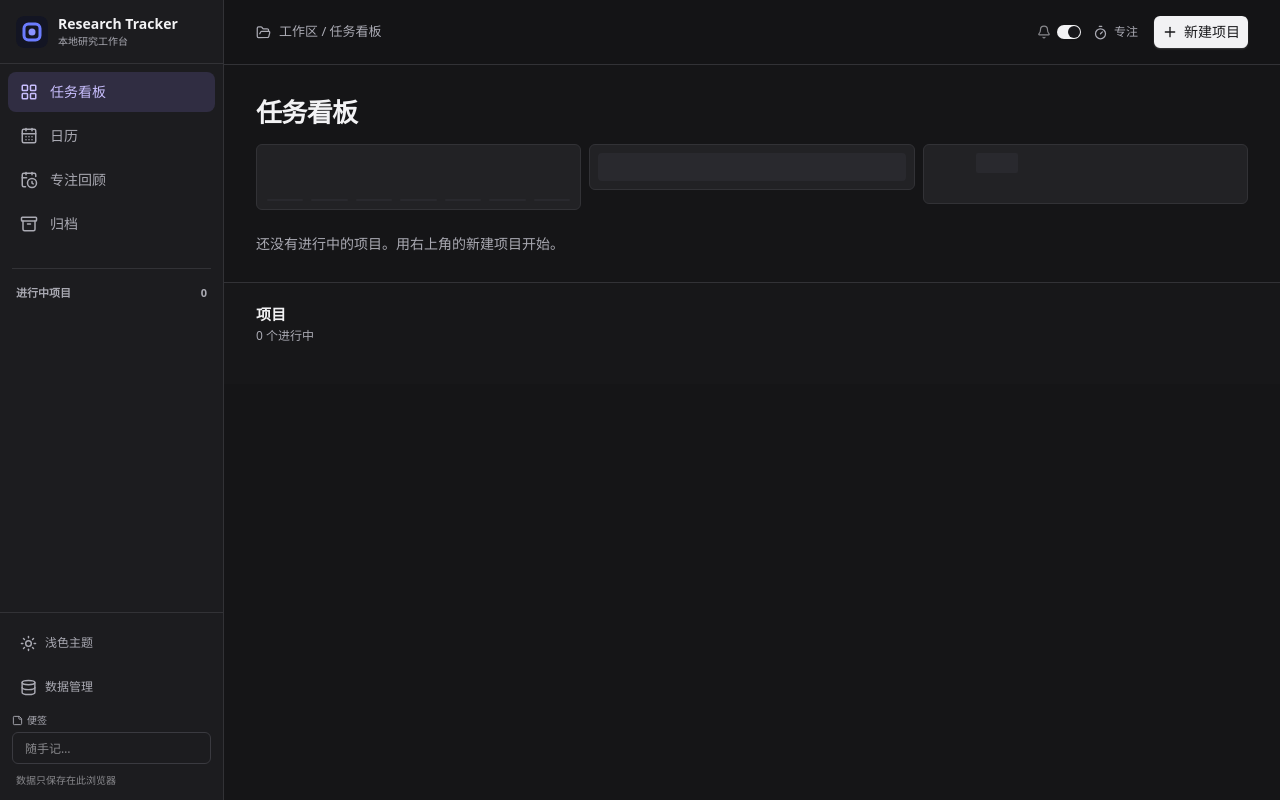
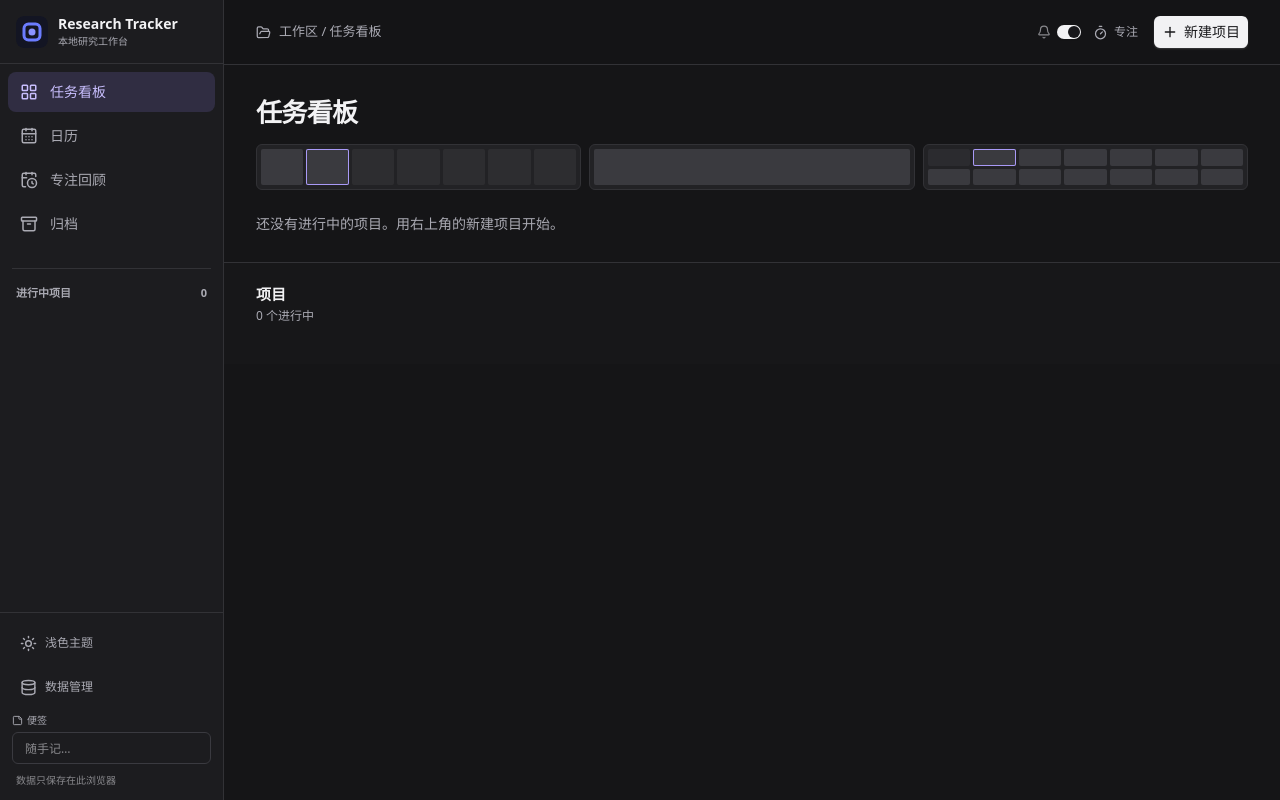
Before and after one commit to xiangjinwei2003/research-tracker, a React (Vite) app: page / in a window 1280 px wide. Built offline with nearby package versions, Linux system fonts and the light colour scheme.

Commit message:
ui: 空闲日做成轨道，任务卡收紧，高度不再封顶

```diff
--- a/src/components/Board.tsx
+++ b/src/components/Board.tsx
@@ -335,7 +335,7 @@ export function Board({ onNew, onEdit, onGoReview }: Props) {
                     )}
                     aria-label={`${PRIORITY_META[priority].label}（${items.length} 项）`}
                   >
-                    <div className="mb-3 flex items-center gap-2 px-1">
+                    <div className="mb-2 flex items-center gap-2 px-1">
                       <span
                         className={cn(
                           "size-2.5 rounded-full",
@@ -356,7 +356,7 @@ export function Board({ onNew, onEdit, onGoReview }: Props) {
                         <Plus size={15} />
                       </button>
                     </div>
-                    <div className="space-y-3">
+                    <div className="flex flex-col gap-2">
                       {items.map((item) => {
                         const key = taskFocusKey(item.project.id, item.todo.id);
                         return (
@@ -397,7 +397,7 @@ export function Board({ onNew, onEdit, onGoReview }: Props) {
                         );
                       })}
                       {items.length === 0 ? (
-                        <p className="px-2 py-8 text-center text-xs text-faint">
+                        <p className="px-2 py-3 text-center text-xs text-faint">
                           暂无此优先级任务
                         </p>
                       ) : null}
--- a/src/components/BoardTaskCard.tsx
+++ b/src/components/BoardTaskCard.tsx
@@ -108,11 +108,11 @@ export function BoardTaskCard({
       onDragStart={(e) => onDragStart(todoPriority(todo), e)}
       onDragEnd={onDragEnd}
       className={cn(
-        "group overflow-hidden rounded-xl border border-border bg-card shadow-[0_1px_2px_rgba(0,0,0,.10)] transition hover:border-ring/40 active:cursor-grabbing",
+        "group shrink-0 overflow-hidden rounded-xl border border-border bg-card shadow-[0_1px_2px_rgba(0,0,0,.10)] transition hover:border-ring/40 active:cursor-grabbing",
         dragging && "opacity-45",
       )}
     >
-      <div className="p-4 pb-3">
+      <div className="px-3 pt-2.5 pb-2">
         <div className="flex min-w-0 items-center gap-2">
           <button
             type="button"
@@ -157,11 +157,11 @@ export function BoardTaskCard({
             </DropdownMenuContent>
           </DropdownMenu>
         </div>
-        <div className="mt-3 flex items-start">
+        <div className="mt-2 flex items-start">
           <button
             type="button"
             onClick={onOpen}
-            className="line-clamp-3 min-w-0 flex-1 text-left text-[15px] font-semibold leading-[1.5] text-foreground focus-visible:outline-none focus-visible:ring-2 focus-visible:ring-ring"
+            className="min-w-0 flex-1 break-words text-left text-[15px] font-semibold leading-snug text-foreground focus-visible:outline-none focus-visible:ring-2 focus-visible:ring-ring"
           >
             {todo.title || (
               <span className="italic text-faint">未命名待办</span>
@@ -169,11 +169,11 @@ export function BoardTaskCard({
           </button>
         </div>
         {todo.notes?.trim() ? (
-          <p className="mt-2 line-clamp-1 text-xs leading-5 text-muted-foreground">
+          <p className="mt-1.5 break-words text-xs leading-5 text-muted-foreground">
             {todo.notes.trim()}
           </p>
         ) : null}
-        <div className="mt-3 flex min-w-0 flex-wrap items-center gap-2 text-xs text-muted-foreground">
+        <div className="mt-2 flex min-w-0 flex-wrap items-center gap-2 text-xs text-muted-foreground">
           <span
             className={cn(
               "inline-flex shrink-0 items-center gap-1 rounded-md bg-muted px-2 py-1 tabular-nums",
@@ -195,7 +195,7 @@ export function BoardTaskCard({
           ) : null}
         </div>
       </div>
-      <div className="flex min-h-12 min-w-0 flex-wrap items-center gap-x-2 gap-y-1.5 border-t border-border px-4 py-2.5">
+      <div className="flex min-w-0 flex-wrap items-center gap-x-2 gap-y-1.5 border-t border-border px-3 py-1.5">
         {collaborators.length ? (
           <div
             className="flex items-center -space-x-1.5"
--- a/src/components/DeadlineCalendar.tsx
+++ b/src/components/DeadlineCalendar.tsx
@@ -171,10 +171,7 @@ export function DeadlineCalendar({ onEdit }: Props) {
           .join(' · ')
 
   return (
-    // 11rem = measured chrome above the grid (app header 57px + page paddings +
-    // title block) + the bottom page padding — the grid takes every remaining
-    // viewport pixel so big screens get a big calendar, not blank space.
-    <section aria-label="截止月历" className="flex min-w-0 flex-col">
+    <section aria-label="截止月历" className="flex min-w-0 flex-1 flex-col">
       <div className="mb-3 flex flex-wrap items-center justify-between gap-3">
         <p className="text-sm text-muted-foreground">{subtitle}</p>
 
@@ -236,7 +233,7 @@ export function DeadlineCalendar({ onEdit }: Props) {
         </div>
       </div>
 
-      <div className="flex flex-col overflow-hidden rounded-lg border border-border bg-panel">
+      <div className="flex flex-1 flex-col rounded-lg border border-border bg-panel">
         {/* Weekday header — right-aligned over the date numbers, Apple style. */}
         <div className="cal-grid shrink-0 border-b">
           {WEEKDAY_CN.map((w, i) => (
@@ -254,8 +251,8 @@ export function DeadlineCalendar({ onEdit }: Props) {
 
         {/* Week rows stretch evenly to fill the remaining height. */}
         <div
-          className="cal-grid"
-          style={{ gridTemplateRows: `repeat(${weekCount}, minmax(4.5rem, auto))` }}
+          className="cal-grid flex-1"
+          style={{ gridTemplateRows: `repeat(${weekCount}, minmax(4.5rem, 1fr))` }}
         >
           {days.map((d, i) => {
             const key = format(d, 'yyyy-MM-dd')
--- a/src/components/HomeOutlook.tsx
+++ b/src/components/HomeOutlook.tsx
@@ -106,12 +106,19 @@ export function HomeOutlook({
 
 function DayBar({ day, maxMinutes }: { day: OutlookDay; maxMinutes: number }) {
   return (
-    <div className="outlook-col" aria-hidden="true">
+    <div
+      className={cn(
+        "outlook-col",
+        day.isToday && "is-today",
+        day.isFuture && "is-future",
+      )}
+      aria-hidden="true"
+    >
       {day.minutes > 0 ? (
         <div
           className="outlook-stack"
           style={{
-            height: `${Math.max((day.minutes / maxMinutes) * 100, 8)}%`,
+            height: `${Math.max((day.minutes / maxMinutes) * 100, 18)}%`,
           }}
         >
           {day.parts.map((part) => (
@@ -126,9 +133,7 @@ function DayBar({ day, maxMinutes }: { day: OutlookDay; maxMinutes: number }) {
             />
           ))}
         </div>
-      ) : (
-        <div className="outlook-baseline" />
-      )}
+      ) : null}
     </div>
   );
 }
@@ -136,11 +141,8 @@ function DayBar({ day, maxMinutes }: { day: OutlookDay; maxMinutes: number }) {
 function Tick({ mark }: { mark: OutlookMark }) {
   return (
     <span
-      className="outlook-tick"
-      style={{
-        height: mark.kind === "deadline" ? 6 : 3,
-        background: mark.color,
-      }}
+      className={cn("outlook-tick", mark.kind === "deadline" && "is-deadline")}
+      style={{ background: mark.color }}
     />
   );
 }
--- a/src/components/Timeline.tsx
+++ b/src/components/Timeline.tsx
@@ -14,7 +14,7 @@ export function Timeline({ onEdit }: Props) {
   const hasArchived = projects.some((p) => p.archived)
 
   return (
-    <Container className="py-6">
+    <Container className="flex flex-1 flex-col py-6">
       <div className="mb-5">
         <h2 className="text-lg font-bold tracking-tight text-foreground">日历</h2>
       </div>
--- a/src/index.css
+++ b/src/index.css
@@ -134,7 +134,7 @@
 html,
 body,
 #root {
-  height: 100%;
+  min-height: 100%;
 }
 
 body {
@@ -260,7 +260,17 @@ input[type="date"]::-webkit-calendar-picker-indicator {
 
 .app-main {
   container: pane / inline-size;
+  display: flex;
+  flex-direction: column;
   width: 100%;
+  min-width: 0;
+  min-height: 100dvh;
+}
+
+.app-main > :last-child {
+  display: flex;
+  flex: 1 1 auto;
+  flex-direction: column;
   min-width: 0;
 }
 
@@ -286,11 +296,11 @@ input[type="date"]::-webkit-calendar-picker-indicator {
   }
 }
 
-/* 任务看板顶部：只有色条，高度跟着内容，不预留空带。 */
+/* 任务看板顶部：空闲是轨道本身，已用部分从底部盖上去。不设最大高度。 */
 .outlook-band {
   display: grid;
   grid-template-columns: minmax(0, 1fr);
-  align-items: start;
+  align-items: stretch;
   gap: 8px;
   margin-top: 12px;
   min-width: 0;
@@ -303,19 +313,18 @@ input[type="date"]::-webkit-calendar-picker-indicator {
 }
 
 .outlook-panel {
-  display: block;
+  display: flex;
   box-sizing: border-box;
   width: 100%;
   min-width: 0;
   margin: 0;
-  padding: 8px;
+  padding: 4px;
   border: 1px solid var(--border);
   border-radius: 6px;
   background: var(--card);
   color: inherit;
   font: inherit;
   text-align: left;
-  align-self: start;
 }
 
 button.outlook-panel {
@@ -329,45 +338,49 @@ button.outlook-panel:hover {
 
 .outlook-plot {
   display: flex;
-  align-items: flex-end;
-  gap: 4px;
-  height: 48px;
+  flex: 1 1 auto;
+  align-items: stretch;
+  gap: 3px;
+  width: 100%;
+  min-height: 36px;
 }
 
 .outlook-col {
   position: relative;
   flex: 1 1 0;
+  align-self: stretch;
   min-width: 0;
-  height: 100%;
+  border-radius: 2px;
+  background: color-mix(in oklab, var(--foreground) 10%, var(--muted));
+}
+
+.outlook-col.is-future {
+  background: color-mix(in oklab, var(--foreground) 5%, transparent);
+}
+
+.outlook-col.is-today {
+  box-shadow: inset 0 0 0 1px var(--ring);
 }
 
 .outlook-stack {
   position: absolute;
-  right: 2px;
+  right: 0;
   bottom: 0;
-  left: 2px;
+  left: 0;
   display: flex;
   flex-direction: column-reverse;
   overflow: hidden;
-  border-radius: 3px;
-}
-
-.outlook-baseline {
-  position: absolute;
-  right: 2px;
-  bottom: 0;
-  left: 2px;
-  height: 2px;
-  border-radius: 999px;
-  background: var(--muted);
+  border-radius: 2px;
 }
 
 .outlook-share {
   display: flex;
-  height: 28px;
+  flex: 1 1 auto;
+  width: 100%;
+  min-height: 36px;
   overflow: hidden;
-  border-radius: 4px;
-  background: var(--muted);
+  border-radius: 2px;
+  background: color-mix(in oklab, var(--foreground) 10%, var(--muted));
 }
 
 .outlook-share button {
@@ -383,23 +396,27 @@ button.outlook-panel:hover {
 
 .outlook-cal {
   display: grid;
+  flex: 1 1 auto;
   grid-template-columns: repeat(7, minmax(0, 1fr));
-  gap: 2px;
+  grid-template-rows: repeat(2, minmax(0, 1fr));
+  gap: 3px;
+  width: 100%;
+  min-height: 36px;
 }
 
 .outlook-day {
   display: flex;
   flex-direction: column;
   justify-content: flex-end;
-  gap: 1px;
   box-sizing: border-box;
   min-width: 0;
-  min-height: 20px;
+  min-height: 0;
   margin: 0;
-  padding: 1px;
+  padding: 0;
+  overflow: hidden;
   border: 0;
   border-radius: 2px;
-  background: transparent;
+  background: color-mix(in oklab, var(--foreground) 10%, var(--muted));
   cursor: pointer;
 }
 
@@ -408,7 +425,7 @@ button.outlook-panel:hover {
 }
 
 .outlook-day.is-today {
-  background: var(--muted);
+  box-shadow: inset 0 0 0 1px var(--ring);
 }
 
 .outlook-day.is-past {
@@ -417,8 +434,13 @@ button.outlook-panel:hover {
 
 .outlook-tick {
   display: block;
+  flex: none;
   width: 100%;
-  border-radius: 1px;
+  height: 45%;
+}
+
+.outlook-tick.is-deadline {
+  height: 100%;
 }
 
 .cal-grid {
```
Also changed, not shown: 1 other file (tests, documents, lock files or other folders).
